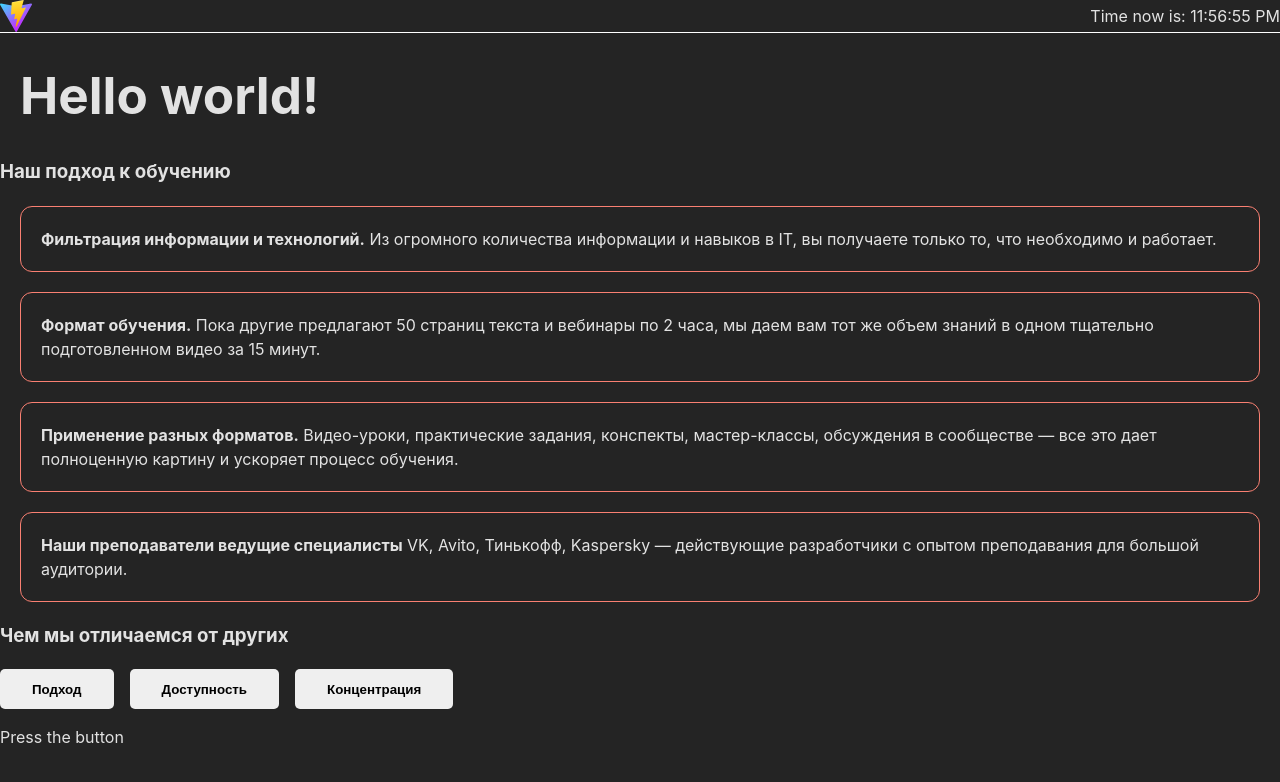
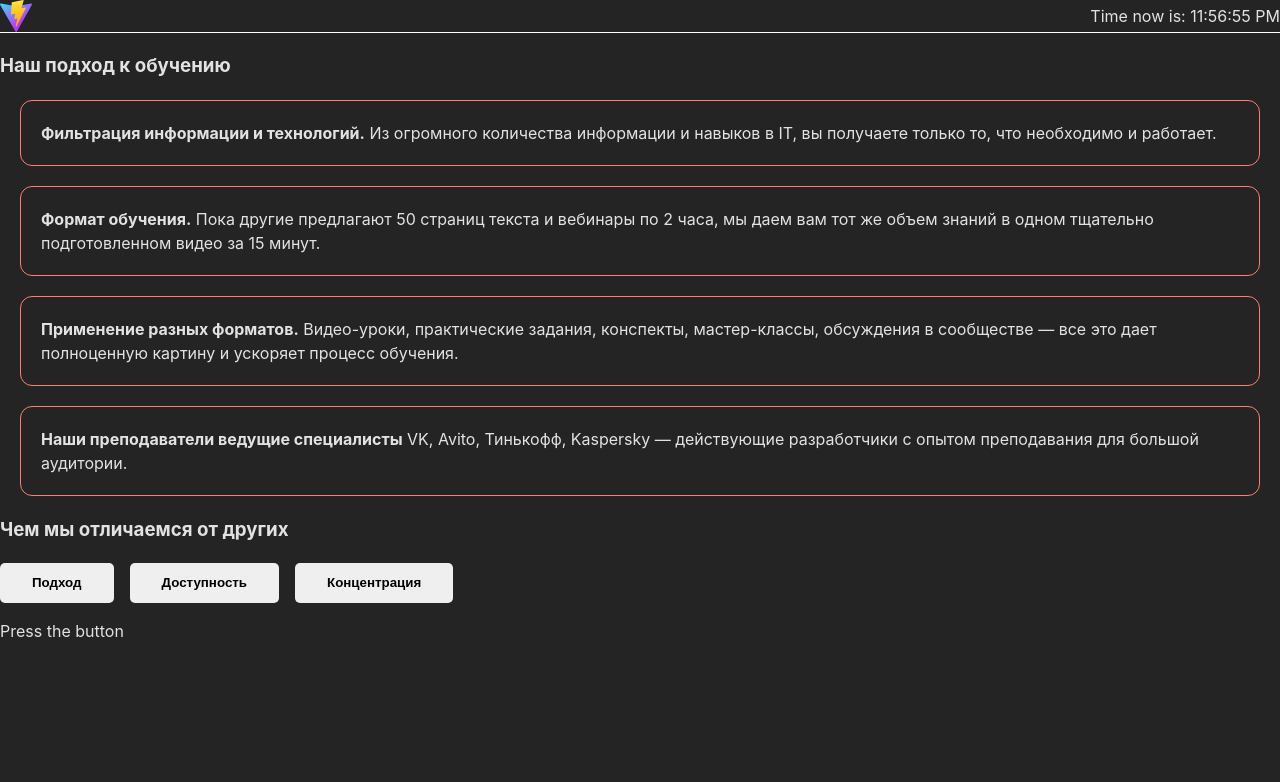
Before and after one commit to p0nyqz/react-intro-project, a React (Vite) app: page / in a window 1280 px wide. Shown: the top 782 px of the page. Built offline with nearby package versions, Linux system fonts and the light colour scheme.

Commit message:
feat: decomposition on components

```diff
--- a/src/App.jsx
+++ b/src/App.jsx
@@ -1,54 +1,14 @@
+import DifferencesSection from './components/DifferencesSection'
 import Header from './components/Header'
-import WayToTeach from './components/WayToTeach'
-import Button from './components/Button/Button'
-import { ways, differences } from './data'
-import { useState } from 'react'
+import TeachingSection from './components/TeachingSection'
 
 export default function App() {
-  const [contentType, setContentType] = useState()
-
-  function handleClick(type) {
-    setContentType(type)
-  }
-
   return (
     <>
       <Header />
       <main>
-        <h1>Hello world!</h1>
-        <section>
-          <h3>Наш подход к обучению</h3>
-          <ul>
-            {ways.map((way) => (
-              <WayToTeach key={way.title} {...way} />
-            ))}
-          </ul>
-        </section>
-        <section>
-          <h3>Чем мы отличаемся от других</h3>
-          <Button
-            isActive={contentType === 'way'}
-            onClick={() => handleClick('way')}
-          >
-            Подход
-          </Button>
-          <Button
-            isActive={contentType === 'easy'}
-            onClick={() => handleClick('easy')}
-          >
-            Доступность
-          </Button>
-          <Button
-            isActive={contentType === 'program'}
-            onClick={() => handleClick('program')}
-          >
-            Концентрация
-          </Button>
-
-          {!contentType && <p>Press the button</p>}
-          {contentType && <p>{differences[contentType]}</p>}
-
-        </section>
+        <TeachingSection />
+        <DifferencesSection />
       </main>
     </>
   )
--- /dev/null
+++ b/src/components/DifferencesSection.jsx
@@ -0,0 +1,38 @@
+import Button from '../components/Button/Button'
+import { differences } from '../data'
+import { useState } from 'react'
+
+export default function DifferencesSection() {
+  function handleClick(type) {
+    setContentType(type)
+  }
+
+  const [contentType, setContentType] = useState()
+
+  return (
+    <section>
+      <h3>Чем мы отличаемся от других</h3>
+      <Button
+        isActive={contentType === 'way'}
+        onClick={() => handleClick('way')}
+      >
+        Подход
+      </Button>
+      <Button
+        isActive={contentType === 'easy'}
+        onClick={() => handleClick('easy')}
+      >
+        Доступность
+      </Button>
+      <Button
+        isActive={contentType === 'program'}
+        onClick={() => handleClick('program')}
+      >
+        Концентрация
+      </Button>
+
+      {!contentType && <p>Press the button</p>}
+      {contentType && <p>{differences[contentType]}</p>}
+    </section>
+  )
+}
--- /dev/null
+++ b/src/components/TeachingSection.jsx
@@ -0,0 +1,15 @@
+import WayToTeach from './WayToTeach'
+import { ways } from '../data'
+
+export default function TeachingSection() {
+  return (
+    <section>
+      <h3>Наш подход к обучению</h3>
+      <ul>
+        {ways.map((way) => (
+          <WayToTeach key={way.title} {...way} />
+        ))}
+      </ul>
+    </section>
+  )
+}
```
